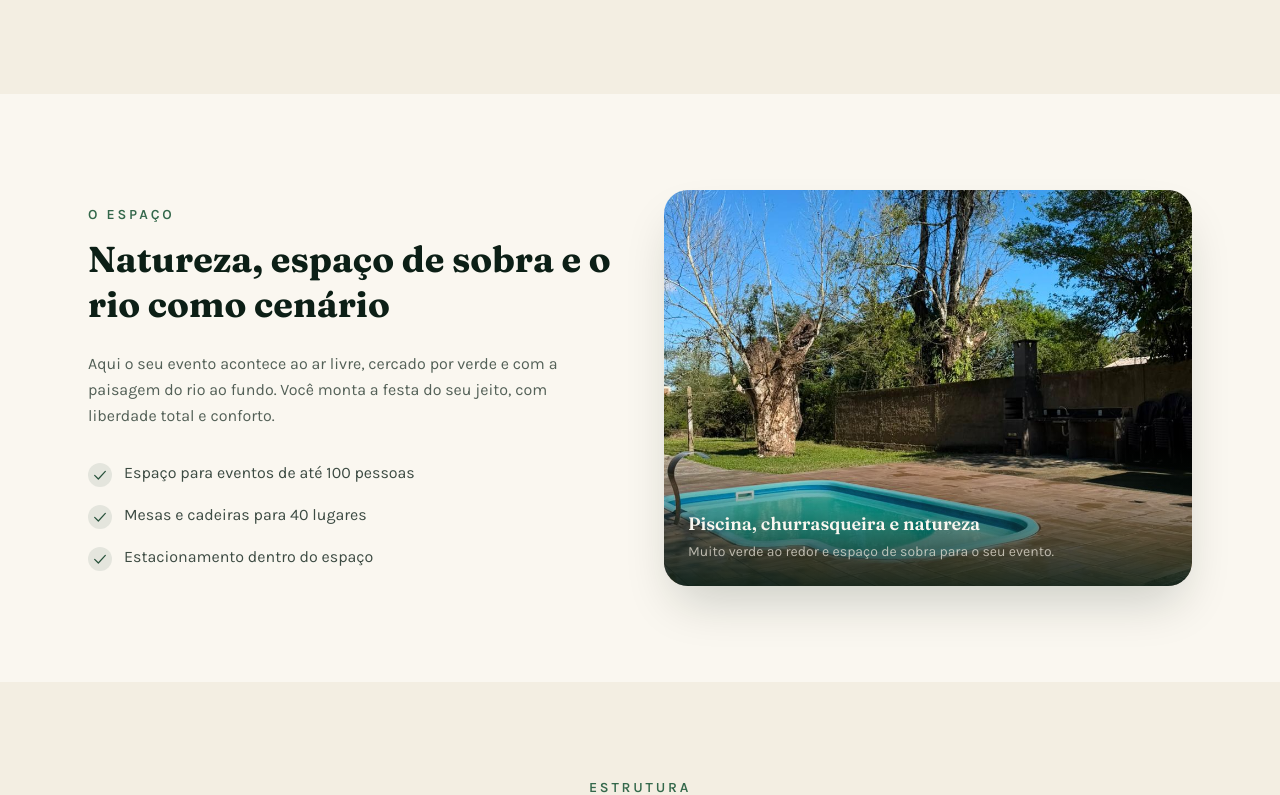
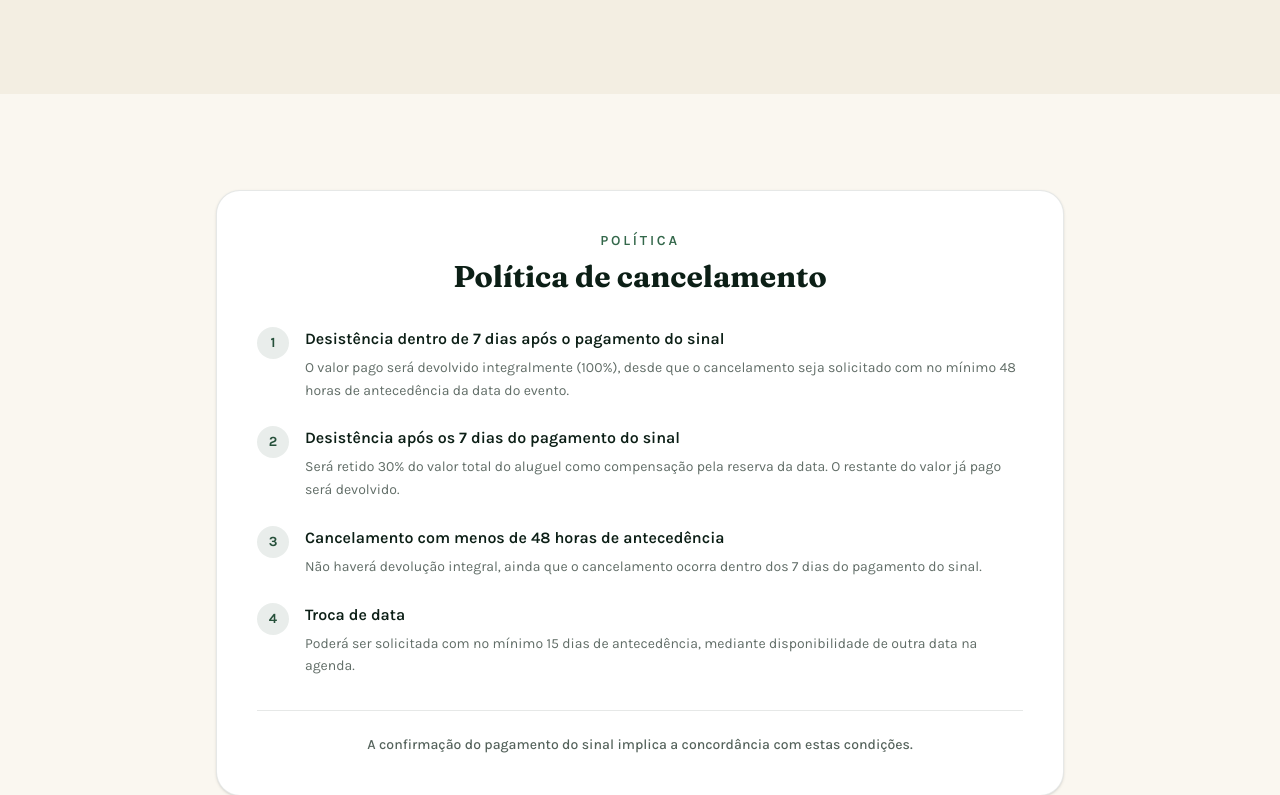
Before and after one commit to larissaalinee/espaco-para-eventos, a Next.js app: page / in a window 1280 px wide. Shown: the part 1977-2772 px from the top of the page. Built offline with nearby package versions, Linux system fonts and the light colour scheme.

Commit message:
Secao de politica de cancelamento

```diff
--- /dev/null
+++ b/app/components/cancellation-policy.tsx
@@ -0,0 +1,62 @@
+const rules = [
+  {
+    title: "Desistência dentro de 7 dias após o pagamento do sinal",
+    description:
+      "O valor pago será devolvido integralmente (100%), desde que o cancelamento seja solicitado com no mínimo 48 horas de antecedência da data do evento.",
+  },
+  {
+    title: "Desistência após os 7 dias do pagamento do sinal",
+    description:
+      "Será retido 30% do valor total do aluguel como compensação pela reserva da data. O restante do valor já pago será devolvido.",
+  },
+  {
+    title: "Cancelamento com menos de 48 horas de antecedência",
+    description:
+      "Não haverá devolução integral, ainda que o cancelamento ocorra dentro dos 7 dias do pagamento do sinal.",
+  },
+  {
+    title: "Troca de data",
+    description:
+      "Poderá ser solicitada com no mínimo 15 dias de antecedência, mediante disponibilidade de outra data na agenda.",
+  },
+];
+
+export function CancellationPolicy() {
+  return (
+    <section id="politica" className="scroll-mt-20 bg-cream-50 py-20 sm:py-24">
+      <div className="mx-auto max-w-4xl px-4 sm:px-6">
+        <div className="rounded-3xl border border-forest-950/10 bg-white p-6 shadow-sm sm:p-10">
+          <p className="text-center text-sm font-semibold uppercase tracking-[0.2em] text-forest-600">
+            Política
+          </p>
+          <h2 className="mt-2 text-center font-display text-2xl font-bold text-forest-950 sm:text-3xl">
+            Política de cancelamento
+          </h2>
+
+          <div className="mt-8 space-y-6">
+            {rules.map((rule, index) => (
+              <div key={rule.title} className="flex items-start gap-4">
+                <span className="flex h-8 w-8 shrink-0 items-center justify-center rounded-full bg-forest-700/10 text-sm font-bold text-forest-700">
+                  {index + 1}
+                </span>
+                <div>
+                  <h3 className="text-base font-semibold text-forest-950">
+                    {rule.title}
+                  </h3>
+                  <p className="mt-1.5 text-sm leading-relaxed text-forest-950/65">
+                    {rule.description}
+                  </p>
+                </div>
+              </div>
+            ))}
+          </div>
+
+          <p className="mt-8 border-t border-forest-950/10 pt-6 text-center text-sm font-medium text-forest-950/70">
+            A confirmação do pagamento do sinal implica a concordância com
+            estas condições.
+          </p>
+        </div>
+      </div>
+    </section>
+  );
+}
--- a/app/components/footer.tsx
+++ b/app/components/footer.tsx
@@ -15,6 +15,7 @@ export function Footer() {
           </p>
         </div>
 
+        <div className="flex flex-col items-center gap-4 md:items-end">
           <a
             href={whatsappUrl()}
             target="_blank"
@@ -24,6 +25,13 @@ export function Footer() {
             <WhatsappIcon className="h-5 w-5" />
             {site.whatsappDisplay}
           </a>
+          <a
+            href="#politica"
+            className="text-xs text-cream-100/50 underline-offset-4 transition hover:text-cream-100 hover:underline"
+          >
+            Política de cancelamento
+          </a>
+        </div>
       </div>
       <p className="mt-8 text-center text-xs text-cream-100/40">
         &copy; 2026 {site.name}. Todos os direitos
--- a/app/page.tsx
+++ b/app/page.tsx
@@ -4,6 +4,7 @@ import { About } from "./components/about";
 import { Structure } from "./components/structure";
 import { Gallery } from "./components/gallery";
 import { HowItWorks } from "./components/how-it-works";
+import { CancellationPolicy } from "./components/cancellation-policy";
 import { Location } from "./components/location";
 import { VideoSection } from "./components/video-section";
 import { CtaSection } from "./components/cta-section";
@@ -17,6 +18,7 @@ export default function Home() {
       <main className="flex-1">
         <Hero />
         <HowItWorks />
+        <CancellationPolicy />
         <About />
         <Structure />
         <Gallery />
```
Lines whose indentation alone changed are shown as unchanged.
